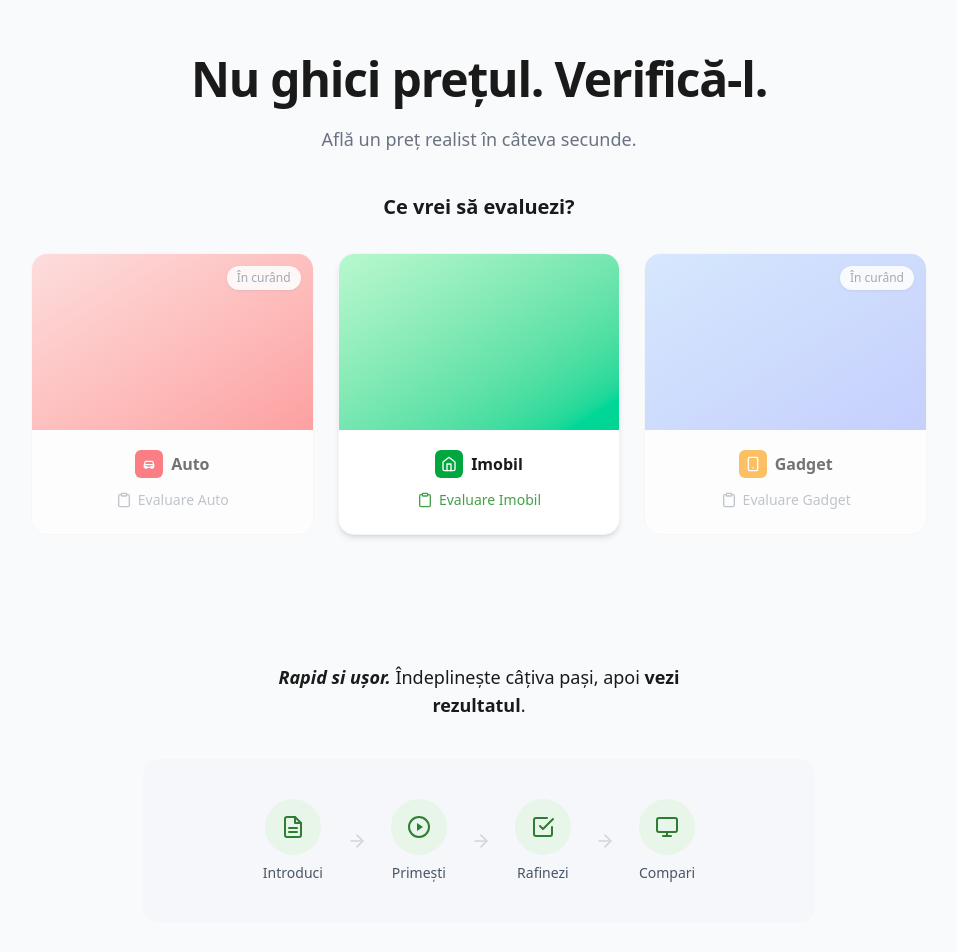
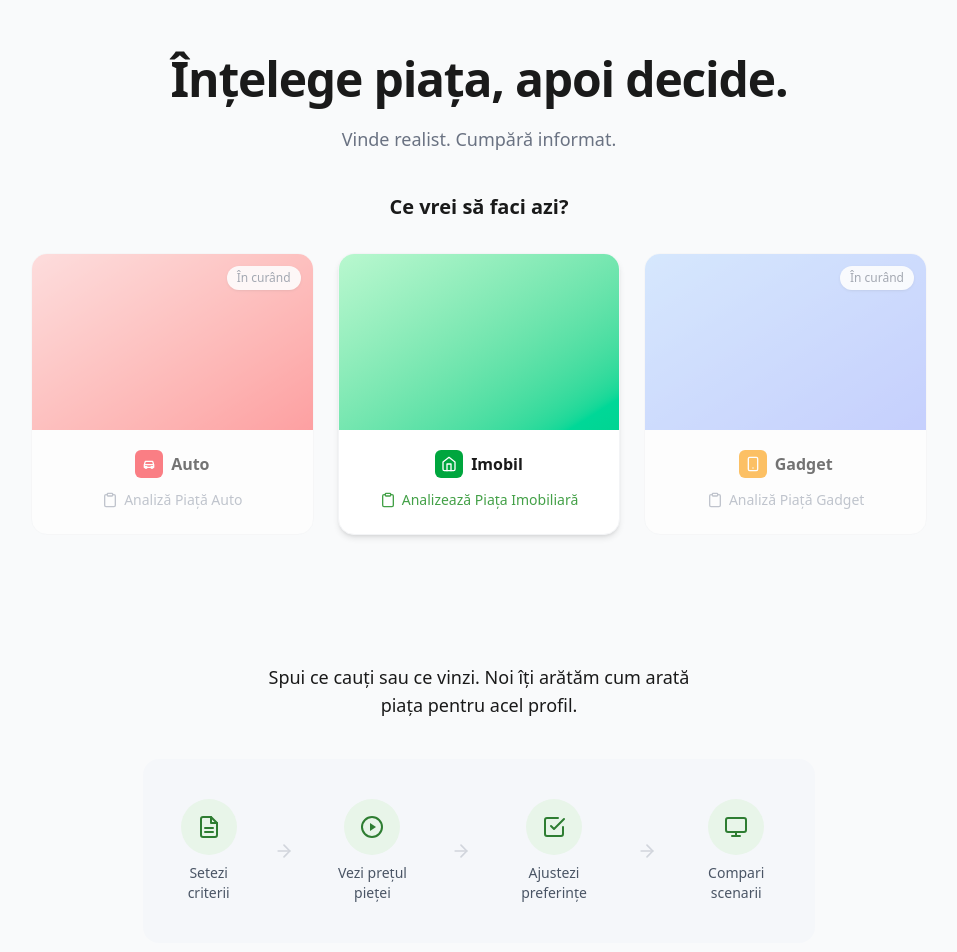
Before and after one commit to inartin/catdai, a Next.js app: page / in a window 1280 px wide. Shown: the part 80-1032 px from the top of the page, without its empty margins (161-1118 px from the left). Built offline with nearby package versions, Linux system fonts and the light colour scheme.

Commit message:
re wording

```diff
--- a/src/app/evaluare/page.js
+++ b/src/app/evaluare/page.js
@@ -91,7 +91,7 @@ function EvaluareContent() {
             strokeLinecap="round"
           />
         </svg>
-        <p className="text-sm text-gray-500">Se calculează estimarea...</p>
+        <p className="text-sm text-gray-500">Analizăm piața pentru criteriile tale...</p>
       </div>
     );
   }
--- a/src/app/layout.js
+++ b/src/app/layout.js
@@ -7,9 +7,9 @@ const geistSans = Geist({
 });
 
 export const metadata = {
-  title: "Catdai – Nu ghici prețul. Verifică-l.",
+  title: "Catdai - Înțelege piața imobiliară. Decide corect.",
   description:
-    "Află un preț realist în câteva secunde. Evaluare imobile, auto și gadgeturi.",
+    "Pentru vânzători și cumpărători: vezi prețuri realiste și analiza pieței pe criteriile tale (zonă, m², camere, renovare).",
 };
 
 export default function RootLayout({ children }) {
--- a/src/components/CategoryCards.js
+++ b/src/components/CategoryCards.js
@@ -1,7 +1,7 @@
 const categories = [
   {
     name: "Auto",
-    cta: "Evaluare Auto",
+    cta: "Analiză Piață Auto",
     gradient: "from-red-200 to-red-400",
     iconBg: "bg-red-500",
     disabled: true,
@@ -23,7 +23,7 @@ const categories = [
   },
   {
     name: "Imobil",
-    cta: "Evaluare Imobil",
+    cta: "Analizează Piața Imobiliară",
     gradient: "from-green-200 to-emerald-400",
     iconBg: "bg-green-600",
     disabled: false,
@@ -44,7 +44,7 @@ const categories = [
   },
   {
     name: "Gadget",
-    cta: "Evaluare Gadget",
+    cta: "Analiză Piață Gadget",
     gradient: "from-blue-200 to-indigo-300",
     iconBg: "bg-amber-500",
     disabled: true,
@@ -86,7 +86,7 @@ export default function CategoryCards({ onCategorySelect }) {
   return (
     <section className="pb-16 px-4">
       <h2 className="text-xl font-bold text-center mb-8">
-        Ce vrei să evaluezi?
+        Ce vrei să faci azi?
       </h2>
 
       <div className="max-w-4xl mx-auto grid grid-cols-1 sm:grid-cols-3 gap-6">
--- a/src/components/EstimateResult.js
+++ b/src/components/EstimateResult.js
@@ -174,7 +174,7 @@ export default function EstimateResult({ data, onReset }) {
             </svg>
           </div>
           <div className="flex-1 min-w-0">
-            <p className="text-sm text-gray-400 mb-1 uppercase tracking-wide font-medium">Proprietate evaluată</p>
+            <p className="text-sm text-gray-400 mb-1 uppercase tracking-wide font-medium">Profil analizat</p>
             <h2 className="text-xl font-bold text-gray-900 leading-snug">
               Apartament {roomsLabel} · {input.area_m2}m²
             </h2>
@@ -219,7 +219,7 @@ export default function EstimateResult({ data, onReset }) {
       {/* Main estimate */}
       <div className="rounded-2xl border border-gray-100 bg-white shadow-sm overflow-hidden">
         <div className="p-6 sm:p-8 text-center border-b border-gray-100">
-          <p className="text-base text-gray-400 mb-2">Prețul de piață estimat</p>
+          <p className="text-base text-gray-400 mb-2">Nivel de preț estimat în piață</p>
           <p className="text-6xl font-bold tracking-tight text-gray-900">
             {formatPrice(estimate.market_rate)}
           </p>
@@ -248,7 +248,7 @@ export default function EstimateResult({ data, onReset }) {
             </p>
           </div>
           <div className="p-5 sm:p-6 text-center">
-            <p className="text-sm text-gray-400 mb-1">Premium</p>
+            <p className="text-sm text-gray-400 mb-1">Preț țintă (optimist)</p>
             <p className="text-xl font-bold text-amber-600">
               {formatPrice(estimate.premium)}
             </p>
@@ -301,7 +301,7 @@ export default function EstimateResult({ data, onReset }) {
       {/* How we calculated */}
       <div className="rounded-2xl border border-gray-100 bg-white shadow-sm p-6 sm:p-8">
         <h3 className="text-base font-semibold text-gray-900 mb-1">
-          Cum am calculat
+          Cum am analizat piața
         </h3>
         <p className="text-sm text-gray-400 mb-4">
           Prețul median al anunțurilor similare, filtrate după:
@@ -485,7 +485,7 @@ export default function EstimateResult({ data, onReset }) {
             <path d="M11 4H4a2 2 0 0 0-2 2v14a2 2 0 0 0 2 2h14a2 2 0 0 0 2-2v-7" />
             <path d="M18.5 2.5a2.121 2.121 0 0 1 3 3L12 15l-4 1 1-4 9.5-9.5z" />
           </svg>
-          Editează parametrii
+          Schimbă criteriile
         </button>
         <button
           type="button"
@@ -506,7 +506,7 @@ export default function EstimateResult({ data, onReset }) {
                 <polyline points="16 6 12 2 8 6" />
                 <line x1="12" y1="2" x2="12" y2="15" />
               </svg>
-              Distribuie
+              Trimite analiza
             </>
           )}
         </button>
--- a/src/components/Hero.js
+++ b/src/components/Hero.js
@@ -2,10 +2,10 @@ export default function Hero() {
   return (
     <section className="pt-16 pb-10 text-center px-4">
       <h1 className="text-4xl sm:text-5xl font-extrabold tracking-tight leading-tight">
-        Nu ghici prețul. Verifică-l.
+        Înțelege piața, apoi decide.
       </h1>
       <p className="mt-4 text-lg text-gray-500">
-        Află un preț realist în câteva secunde.
+        Vinde realist. Cumpără informat.
       </p>
     </section>
   );
--- a/src/components/HowItWorks.js
+++ b/src/components/HowItWorks.js
@@ -1,6 +1,6 @@
 const steps = [
   {
-    label: "Introduci",
+    label: "Setezi criterii",
     icon: (
       <svg
         viewBox="0 0 24 24"
@@ -19,7 +19,7 @@ const steps = [
     ),
   },
   {
-    label: "Primești",
+    label: "Vezi prețul pieței",
     icon: (
       <svg
         viewBox="0 0 24 24"
@@ -36,7 +36,7 @@ const steps = [
     ),
   },
   {
-    label: "Rafinezi",
+    label: "Ajustezi preferințe",
     icon: (
       <svg
         viewBox="0 0 24 24"
@@ -53,7 +53,7 @@ const steps = [
     ),
   },
   {
-    label: "Compari",
+    label: "Compari scenarii",
     icon: (
       <svg
         viewBox="0 0 24 24"
@@ -93,8 +93,8 @@ export default function HowItWorks() {
   return (
     <section className="py-16 px-4 text-center">
       <p className="text-lg max-w-md mx-auto mb-10">
-        <strong className="italic">Rapid si ușor.</strong> Îndeplinește câțiva
-        pași, apoi <strong>vezi rezultatul</strong>.
+        Spui ce cauți sau ce vinzi. Noi îți arătăm cum arată piața pentru acel
+        profil.
       </p>
 
       <div className="max-w-2xl mx-auto bg-section-bg rounded-2xl py-10 px-6">
--- a/src/components/PropertyForm.js
+++ b/src/components/PropertyForm.js
@@ -302,10 +302,10 @@ export default function PropertyForm({ onBack, initialValues }) {
           </span>
           <div>
             <h1 className="text-2xl font-bold tracking-tight">
-              Evaluare Imobil
+              Analiză Piață Imobiliară
             </h1>
             <p className="text-sm text-gray-400">
-              Completează detaliile pentru o estimare precisă
+              Completează detaliile pentru o analiză relevantă pentru vânzare sau cumpărare
             </p>
           </div>
         </div>
@@ -558,12 +558,12 @@ export default function PropertyForm({ onBack, initialValues }) {
             <path d="M16 4h2a2 2 0 0 1 2 2v14a2 2 0 0 1-2 2H6a2 2 0 0 1-2-2V6a2 2 0 0 1 2-2h2" />
             <rect x="8" y="2" width="8" height="4" rx="1" ry="1" />
           </svg>
-          Estimează Prețul
+          Vezi Analiza Pieței
         </button>
 
         {/* ── Social proof ── */}
         <p className="text-center text-xs text-gray-400 mt-3">
-          Bazat pe date de piață din {form.city}
+          Analiză bazată pe anunțuri reale din {form.city}
         </p>
       </div>
     </section>
```
